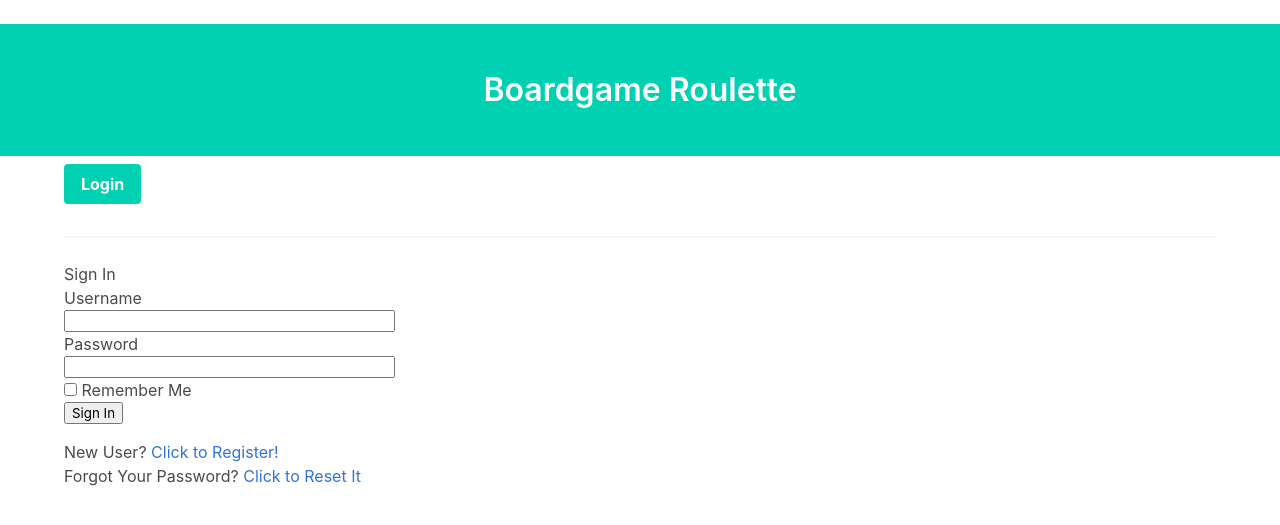
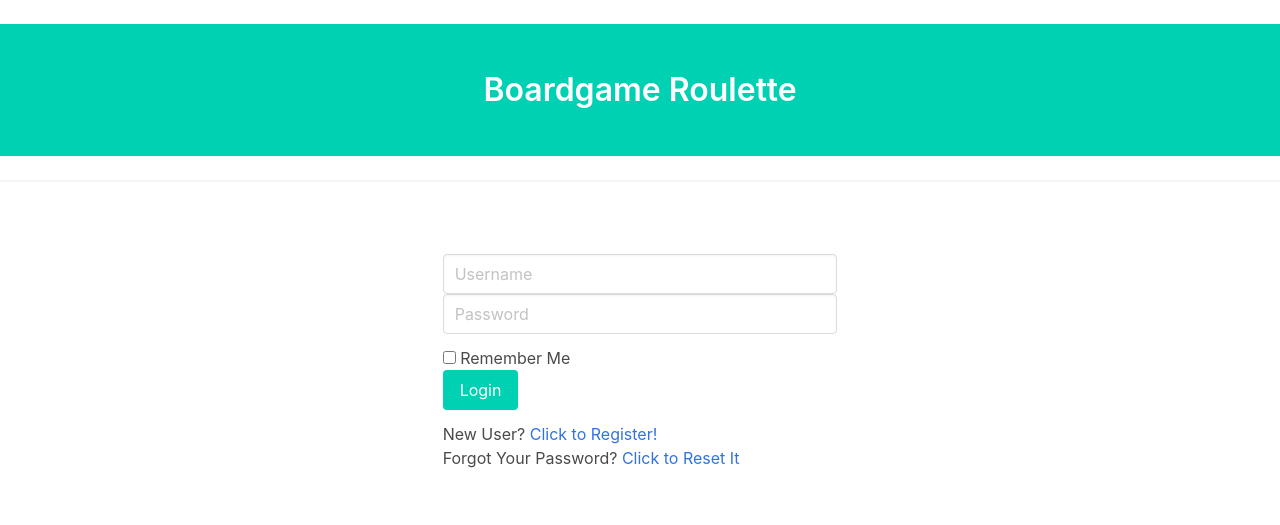
Before and after one commit to Elesh-Norn/Boardgame_Roulette, a Flask app: page /login in a window 1280 px wide. Shown: the top 525 px of the page. Run offline with Flask 2, Linux system fonts and the light colour scheme.

Commit message:
Login page changed

```diff
--- a/app/templates/base.html
+++ b/app/templates/base.html
@@ -13,20 +13,14 @@
             <div class="hero-body">
                 <h1 class="title has-text-white">
                     Boardgame Roulette
-      </h1></div>
+                </h1>
             </div>
         </div>
     </section>
+    {% if current_user.is_authenticated %}
     <div class="container">
         <div class="navbar" role="navigation">
             <div class="navbar-brand">
-                {% if current_user.is_anonymous %}
-                <div class="navbar-item">
-                    <div class="buttons">
-                        <a class="button is-primary" href="{{ url_for('login') }}"><strong>Login</strong></a>
-                    </div>
-                </div>
-                {% else %}
                 <a class="navbar-item" href="{{ url_for('index') }}">Home</a>
                 <a class="navbar-item" href="{{ url_for('user', username=current_user.username) }}">Profile</a>
                 <a role="button" class="navbar-burger" aria-label="menu" aria-expanded="false" data-target="navbarmenu">
@@ -34,10 +28,9 @@
                     <span aria-hidden="true"></span>
                     <span aria-hidden="true"></span>
                 </a>
-                {% endif %}
             </div>
             <div id="navbarmenu" class="navbar-menu">
-                {% if current_user.is_authenticated %}
+
                 <a class="navbar-item" href="{{ url_for('explore') }}">Explore</a>
                 <a class="navbar-item" href="{{ url_for('collection') }}">Collection</a>
                 <div class="navbar-end">
@@ -47,10 +40,9 @@
                         </div>
                     </div>
                 </div>
+            </div>
+        </div>
         {% endif %}
-            </div>
-
-        </div>
         <hr>
         {% with messages = get_flashed_messages() %}
         {% if messages %}
--- a/app/templates/login.html
+++ b/app/templates/login.html
@@ -1,29 +1,48 @@
 {% extends "base.html" %}
 
 {% block content %}
-<h1>Sign In</h1>
 <form action="" method="post" novalidate>
     {{ form.hidden_tag() }}
+    <section class="section">
+        <div class="columns">
+            <div class="column is-4 is-offset-4">
+                <div class="field">
                     <p>
-        {{ form.username.label }}<br>
-        {{ form.username(size=32) }}
+                        <div class="control">
+                            {{ form.username(class_="input", placeholder="Username") }}<br />
                             {% for error in form.username.errors %}
                             <span style="color: red;">[{{ error }}]</span>
+                        </div>
                         {% endfor %}
                     </p>
+                </div>
+                <div class="field">
                     <p>
-        {{ form.password.label }}<br>
-        {{ form.password(size=32) }}
+                        <div class="control">
+                            {{ form.password(class_="input", placeholder="Password") }}<br />
+                        </div>
                         {% for error in form.password.errors %}
                         <span style="color: red;">[{{ error }}]</span>
                         {% endfor %}
                     </p>
+                </div>
+
+                <div class="field">
                     <p>{{ form.remember_me() }} {{ form.remember_me.label }}</p>
-    <p>{{ form.submit() }}</p>
-</form>
+                    <p class="control">
+                        <button class="button is-primary">
+                            Login
+                        </button>
+                    </p>
+                </div>
                 <p>New User? <a href="{{ url_for('register') }}">Click to Register!</a></p>
                 <p>
                     Forgot Your Password?
                     <a href="{{ url_for('reset_password_request') }}">Click to Reset It</a>
                 </p>
+            </div>
+        </div>
+    </section>
+</form>
+
 {% endblock %}
```
Also changed, not shown: app.db. Lines whose indentation alone changed are shown as unchanged.
